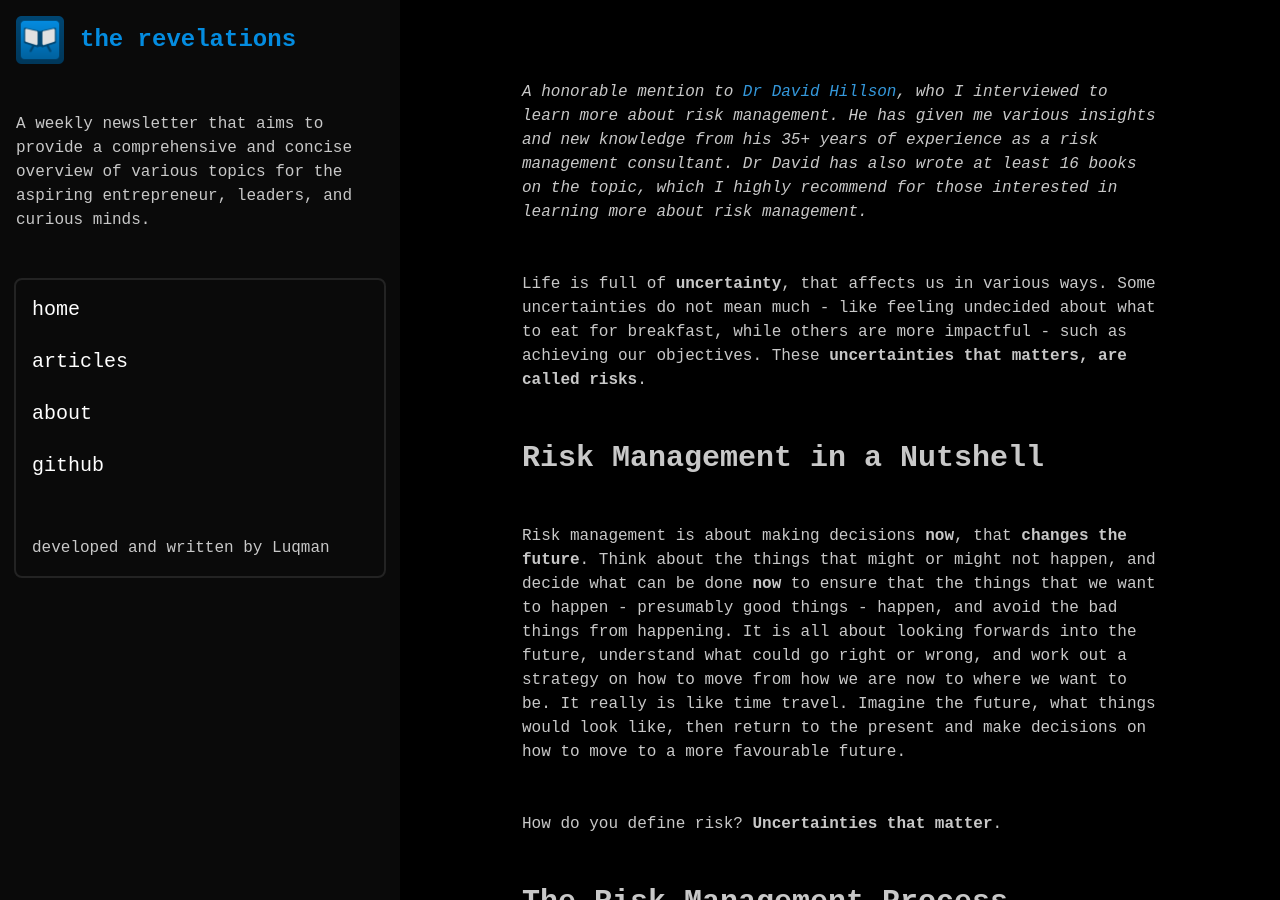
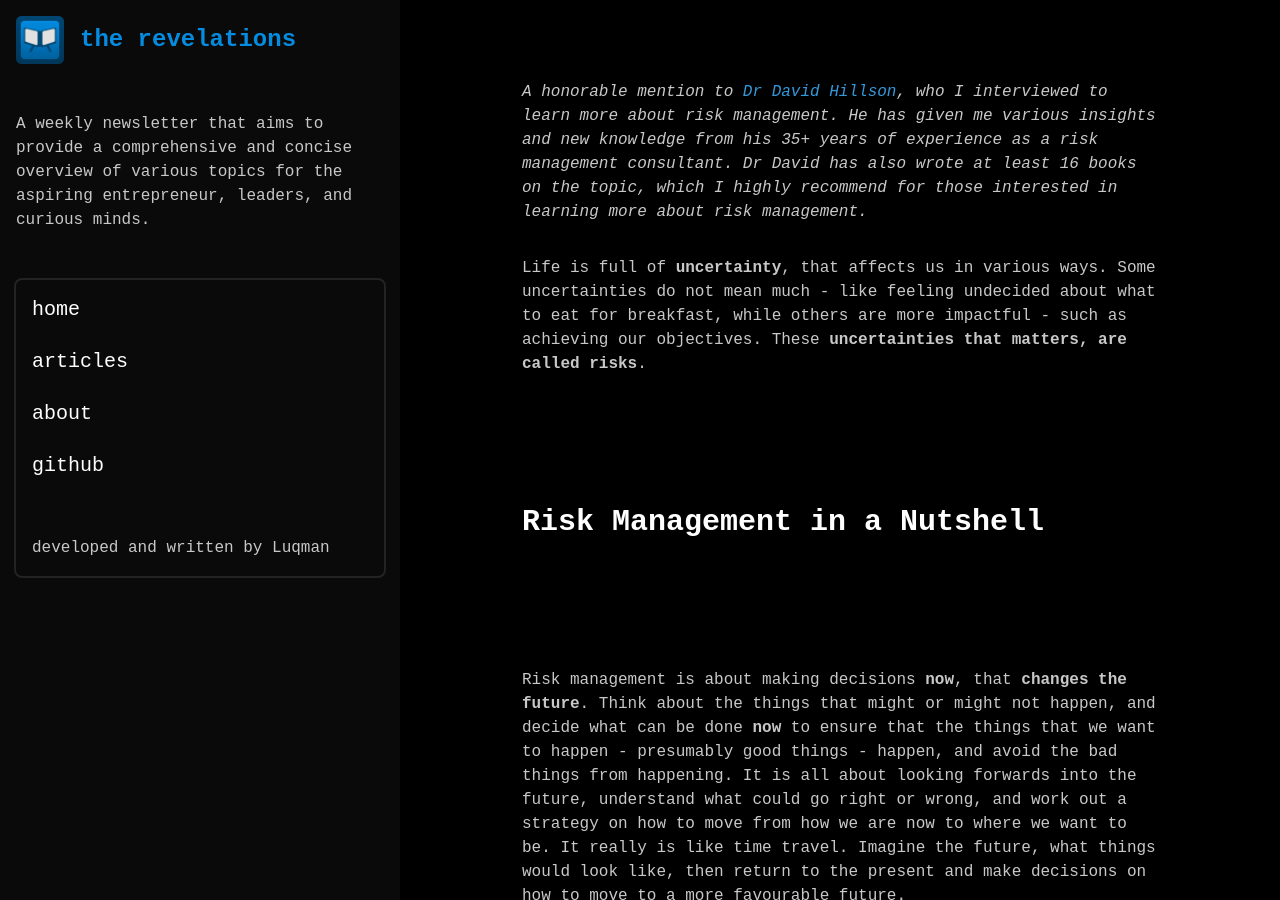
Before and after one commit to theluqmn/revelations, a Jekyll site: the page built from articles/risk-management.md, in a window 1280 px wide and 900 px high, scrolled down 560 px. Built offline with Jekyll 4.4.1, drawn with Linux system fonts in a browser that asks for light colours; nearby versions of some CDN libraries; some web fonts are replaced.

Commit message:
some spacing for the text

```diff
--- a/_layouts/article.html
+++ b/_layouts/article.html
@@ -86,10 +86,10 @@
                         </div>
 
                         <div class="
-                        space-y-12
+                        space-y-8
                         text-base text-[rgb(200,200,200)]
-                        [&_h2]:text-3xl [&_h2]:my-32 [&_h2]:font-semibold
-                        [&_h3]:text-2xl [&_h3]:my-24 [&_h3]:font-semibold
+                        [&_h2]:text-3xl [&_h2]:py-24 [&_h2]:font-semibold [&_h2]:text-white
+                        [&_h3]:text-2xl [&_h3]:py-16 [&_h3]:font-semibold [&_h3]:text-white
                         [&_a]:text-[rgb(52,152,219)]
                         ">
                             {{ content }}
```
Also changed, not shown: other parts of _layouts/article.html (+1 -1 lines).
